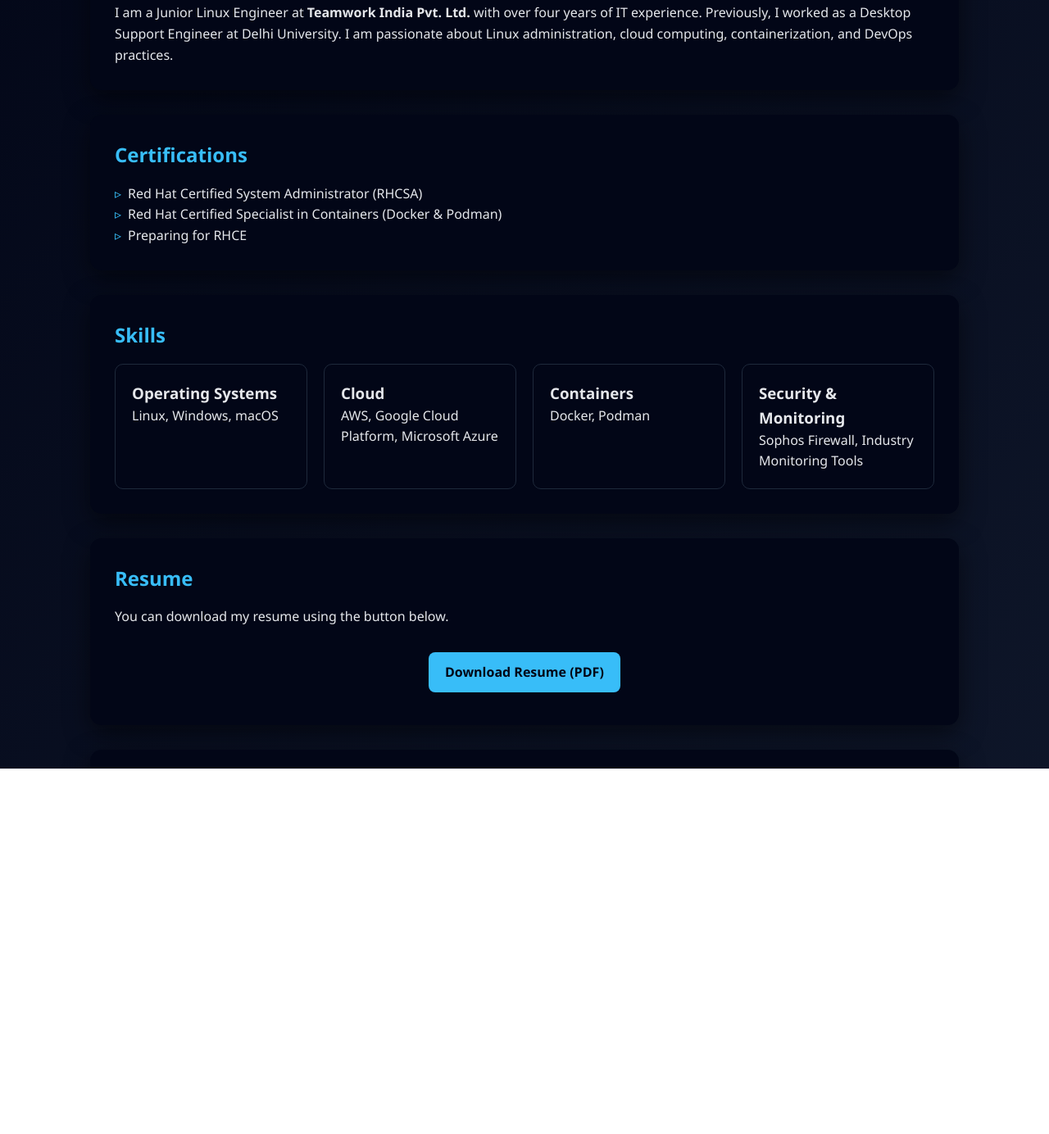
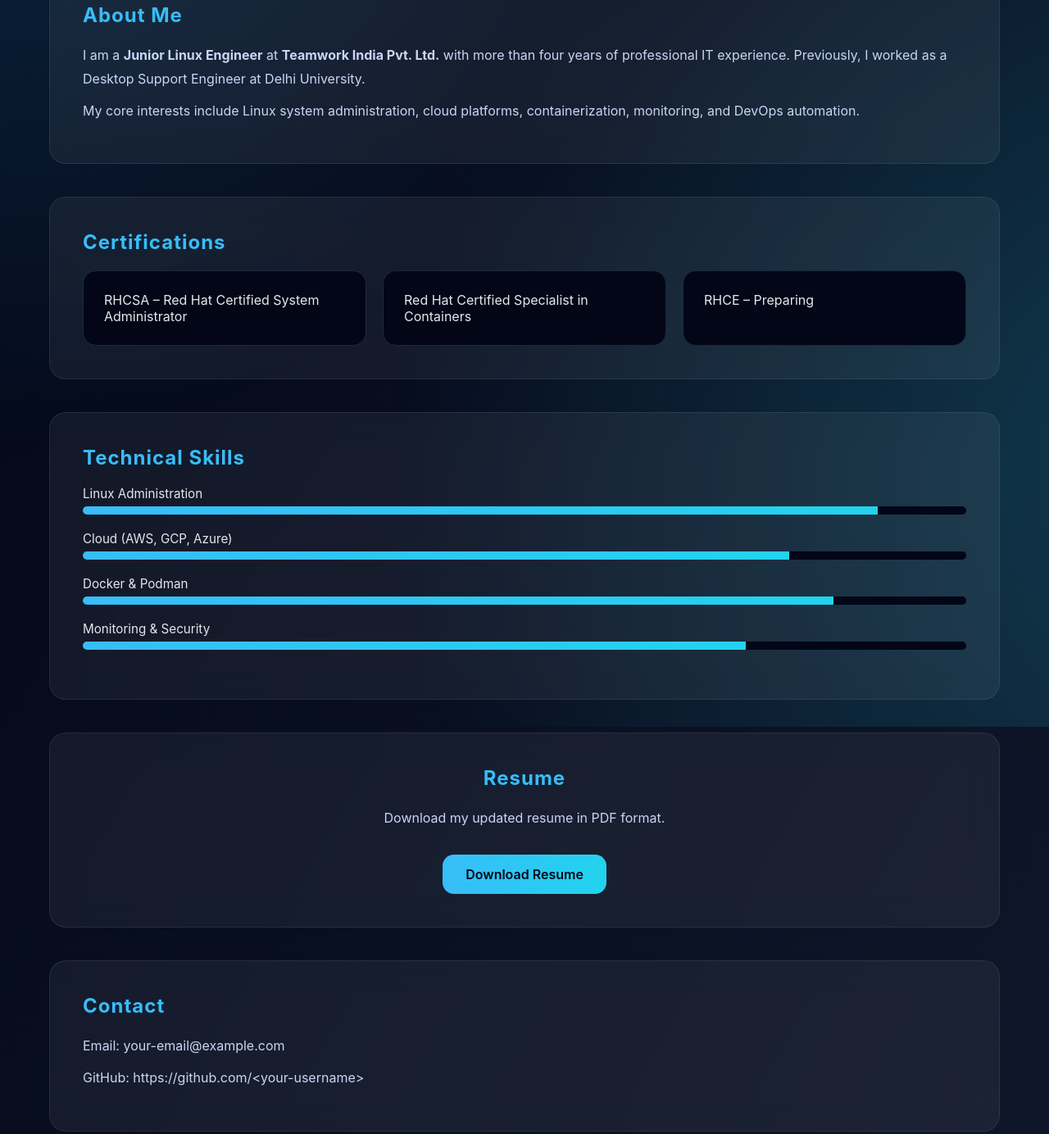
Before and after one commit to brahamdev1995/Braham-Dev.GitHub.io, a plain HTML site: page index.html in a window 1280 px wide. Shown: the part 333-1717 px from the top of the page at 82% size. Before the commit the page ends 1516 px from the top, so only its background shows below. Drawn offline with Linux system fonts and the light colour scheme.

Commit message:
Initial animated portfolio website

```diff
--- a/index.html
+++ b/index.html
@@ -2,188 +2,90 @@
 <html lang="en">
 <head>
   <meta charset="UTF-8">
-  <title>Braham Dev | Junior Linux & DevOps Engineer</title>
+  <title>Braham Dev | Linux & DevOps Engineer</title>
   <meta name="viewport" content="width=device-width, initial-scale=1.0">
-
-  <style>
-    :root {
-      --bg: #0f172a;
-      --card: #020617;
-      --text: #e5e7eb;
-      --accent: #38bdf8;
-      --muted: #94a3b8;
-    }
-
-    * {
-      margin: 0;
-      padding: 0;
-      box-sizing: border-box;
-      font-family: "Segoe UI", system-ui, sans-serif;
-    }
-
-    body {
-      background: linear-gradient(135deg, #020617, #0f172a);
-      color: var(--text);
-      line-height: 1.6;
-    }
-
-    .container {
-      max-width: 1100px;
-      margin: auto;
-      padding: 40px 20px;
-    }
-
-    header {
-      text-align: center;
-      margin-bottom: 60px;
-    }
-
-    header h1 {
-      font-size: 3rem;
-      color: var(--accent);
-    }
-
-    header p {
-      color: var(--muted);
-      margin-top: 10px;
-      font-size: 1.1rem;
-    }
-
-    section {
-      background: var(--card);
-      padding: 30px;
-      margin-bottom: 30px;
-      border-radius: 14px;
-      box-shadow: 0 10px 30px rgba(0,0,0,0.5);
-    }
-
-    h2 {
-      color: var(--accent);
-      margin-bottom: 15px;
-    }
-
-    ul {
-      list-style: none;
-    }
-
-    ul li::before {
-      content: "▹";
-      color: var(--accent);
-      margin-right: 8px;
-    }
-
-    .skills-grid {
-      display: grid;
-      grid-template-columns: repeat(auto-fit, minmax(220px, 1fr));
-      gap: 20px;
-    }
-
-    .skill-box {
-      background: #020617;
-      padding: 20px;
-      border-radius: 10px;
-      border: 1px solid #1e293b;
-    }
-
-    .buttons {
-      margin-top: 20px;
-      text-align: center;
-    }
-
-    .btn {
-      display: inline-block;
-      padding: 12px 20px;
-      margin: 10px;
-      border-radius: 8px;
-      background: var(--accent);
-      color: #020617;
-      text-decoration: none;
-      font-weight: bold;
-      transition: transform 0.2s, box-shadow 0.2s;
-    }
-
-    .btn:hover {
-      transform: translateY(-3px);
-      box-shadow: 0 8px 20px rgba(56,189,248,0.5);
-    }
-
-    footer {
-      text-align: center;
-      color: var(--muted);
-      margin-top: 40px;
-      font-size: 0.9rem;
-    }
-  </style>
+  <link rel="stylesheet" href="style.css">
 </head>
 
 <body>
+
 <div class="container">
 
-    <header>
+  <!-- HERO -->
+  <header class="hero">
     <h1>Braham Dev</h1>
-      <p>Junior Linux Engineer | Aspiring DevOps Engineer</p>
-      <p>RHCSA Certified • Preparing for RHCE</p>
+    <p class="subtitle">Junior Linux Engineer • Aspiring DevOps Engineer</p>
+    <p class="meta">RHCSA Certified | Containers Specialist | RHCE (In Progress)</p>
   </header>
 
-    <section>
+  <!-- ABOUT -->
+  <section class="card">
     <h2>About Me</h2>
     <p>
-        I am a Junior Linux Engineer at <strong>Teamwork India Pvt. Ltd.</strong> with over
-        four years of IT experience. Previously, I worked as a Desktop Support Engineer
-        at Delhi University. I am passionate about Linux administration, cloud computing,
-        containerization, and DevOps practices.
+      I am a <strong>Junior Linux Engineer</strong> at <strong>Teamwork India Pvt. Ltd.</strong>
+      with more than four years of professional IT experience.
+      Previously, I worked as a Desktop Support Engineer at Delhi University.
+    </p>
+    <p>
+      My core interests include Linux system administration, cloud platforms,
+      containerization, monitoring, and DevOps automation.
     </p>
   </section>
 
-    <section>
+  <!-- CERTIFICATIONS -->
+  <section class="card">
     <h2>Certifications</h2>
-      <ul>
-        <li>Red Hat Certified System Administrator (RHCSA)</li>
-        <li>Red Hat Certified Specialist in Containers (Docker & Podman)</li>
-        <li>Preparing for RHCE</li>
-      </ul>
-    </section>
-
-    <section>
-      <h2>Skills</h2>
-      <div class="skills-grid">
-        <div class="skill-box">
-          <h3>Operating Systems</h3>
-          <p>Linux, Windows, macOS</p>
-        </div>
-        <div class="skill-box">
-          <h3>Cloud</h3>
-          <p>AWS, Google Cloud Platform, Microsoft Azure</p>
-        </div>
-        <div class="skill-box">
-          <h3>Containers</h3>
-          <p>Docker, Podman</p>
-        </div>
-        <div class="skill-box">
-          <h3>Security & Monitoring</h3>
-          <p>Sophos Firewall, Industry Monitoring Tools</p>
-        </div>
+    <div class="grid">
+      <div class="box">RHCSA – Red Hat Certified System Administrator</div>
+      <div class="box">Red Hat Certified Specialist in Containers</div>
+      <div class="box">RHCE – Preparing</div>
     </div>
   </section>
 
-    <section>
-      <h2>Resume</h2>
-      <p>You can download my resume using the button below.</p>
-      <div class="buttons">
-        <a class="btn" href="resume.pdf" download>Download Resume (PDF)</a>
+  <!-- SKILLS -->
+  <section class="card">
+    <h2>Technical Skills</h2>
+
+    <div class="skill">
+      <span>Linux Administration</span>
+      <div class="progress"><div style="--level:90%"></div></div>
+    </div>
+
+    <div class="skill">
+      <span>Cloud (AWS, GCP, Azure)</span>
+      <div class="progress"><div style="--level:80%"></div></div>
+    </div>
+
+    <div class="skill">
+      <span>Docker & Podman</span>
+      <div class="progress"><div style="--level:85%"></div></div>
+    </div>
+
+    <div class="skill">
+      <span>Monitoring & Security</span>
+      <div class="progress"><div style="--level:75%"></div></div>
     </div>
   </section>
 
-    <section>
+  <!-- RESUME -->
+  <section class="card center">
+    <h2>Resume</h2>
+    <p>Download my updated resume in PDF format.</p>
+    <a class="btn" href="resume.pdf" download>Download Resume</a>
+  </section>
+
+  <!-- CONTACT -->
+  <section class="card">
     <h2>Contact</h2>
-      <p>📧 Email: your-email@example.com</p>
-      <p>💼 GitHub: https://github.com/<your-username></p>
+    <p>Email: your-email@example.com</p>
+    <p>GitHub: https://github.com/&lt;your-username&gt;</p>
   </section>
 
   <footer>
-      © 2026 Braham Dev • Built on Linux • Hosted on GitHub Pages
+    Built on Linux • Hosted on GitHub Pages • © 2026 Braham Dev
   </footer>
 
 </div>
+
 </body>
 </html>
--- /dev/null
+++ b/style.css
@@ -0,0 +1,189 @@
+:root {
+  --bg-dark: #020617;
+  --bg-light: #0f172a;
+  --glass: rgba(255,255,255,0.06);
+  --accent: #38bdf8;
+  --accent-soft: #22d3ee;
+  --text-main: #e5e7eb;
+  --text-muted: #94a3b8;
+}
+
+/* RESET */
+* {
+  margin: 0;
+  padding: 0;
+  box-sizing: border-box;
+  font-family: Inter, system-ui, sans-serif;
+}
+
+html {
+  scroll-behavior: smooth;
+}
+
+body {
+  background: linear-gradient(120deg, var(--bg-dark), var(--bg-light));
+  color: var(--text-main);
+  overflow-x: hidden;
+}
+
+/* BACKGROUND ANIMATION */
+body::before {
+  content: "";
+  position: fixed;
+  inset: -50%;
+  background:
+    radial-gradient(circle at 20% 20%, #38bdf833, transparent 40%),
+    radial-gradient(circle at 80% 80%, #22d3ee33, transparent 40%);
+  animation: float 20s linear infinite;
+  z-index: -1;
+}
+
+@keyframes float {
+  0% { transform: translate(0,0); }
+  50% { transform: translate(60px,40px); }
+  100% { transform: translate(0,0); }
+}
+
+/* LAYOUT */
+.container {
+  max-width: 1200px;
+  margin: auto;
+  padding: 80px 20px;
+}
+
+/* HERO */
+.hero {
+  text-align: center;
+  margin-bottom: 80px;
+  animation: fadeDown 1s ease forwards;
+}
+
+.hero h1 {
+  font-size: 3.6rem;
+  background: linear-gradient(90deg, var(--accent), var(--accent-soft));
+  -webkit-background-clip: text;
+  color: transparent;
+}
+
+.subtitle {
+  margin-top: 15px;
+  font-size: 1.2rem;
+  color: var(--text-muted);
+}
+
+.meta {
+  margin-top: 8px;
+  font-size: 0.95rem;
+  color: var(--text-muted);
+}
+
+@keyframes fadeDown {
+  from { opacity:0; transform: translateY(-30px); }
+  to { opacity:1; transform:none; }
+}
+
+/* CARDS */
+.card {
+  background: var(--glass);
+  backdrop-filter: blur(18px);
+  border-radius: 20px;
+  padding: 40px;
+  margin-bottom: 40px;
+  border: 1px solid rgba(255,255,255,0.08);
+  animation: fadeUp 1s ease forwards;
+}
+
+@keyframes fadeUp {
+  from { opacity:0; transform: translateY(40px); }
+  to { opacity:1; transform:none; }
+}
+
+.card h2 {
+  color: var(--accent);
+  margin-bottom: 20px;
+  letter-spacing: 1px;
+}
+
+.card p {
+  line-height: 1.8;
+  color: #cbd5f5;
+  margin-bottom: 10px;
+}
+
+/* GRID */
+.grid {
+  display: grid;
+  grid-template-columns: repeat(auto-fit, minmax(260px, 1fr));
+  gap: 20px;
+}
+
+.box {
+  background: #020617;
+  padding: 25px;
+  border-radius: 16px;
+  border: 1px solid #1e293b;
+  transition: transform .25s;
+}
+
+.box:hover {
+  transform: translateY(-6px);
+}
+
+/* SKILLS */
+.skill {
+  margin-bottom: 20px;
+}
+
+.skill span {
+  display: block;
+  margin-bottom: 6px;
+  font-size: 0.95rem;
+}
+
+.progress {
+  height: 10px;
+  background: #020617;
+  border-radius: 20px;
+  overflow: hidden;
+}
+
+.progress div {
+  height: 100%;
+  width: 0;
+  background: linear-gradient(90deg, var(--accent), var(--accent-soft));
+  animation: load 2s ease forwards;
+}
+
+@keyframes load {
+  to { width: var(--level); }
+}
+
+/* BUTTON */
+.center {
+  text-align: center;
+}
+
+.btn {
+  display: inline-block;
+  margin-top: 20px;
+  padding: 14px 28px;
+  border-radius: 14px;
+  font-weight: 600;
+  text-decoration: none;
+  color: #020617;
+  background: linear-gradient(90deg, var(--accent), var(--accent-soft));
+  transition: transform .2s, box-shadow .2s;
+}
+
+.btn:hover {
+  transform: translateY(-4px);
+  box-shadow: 0 12px 30px #38bdf866;
+}
+
+/* FOOTER */
+footer {
+  text-align: center;
+  margin-top: 80px;
+  color: var(--text-muted);
+  font-size: 0.9rem;
+}
```
Lines whose indentation alone changed are shown as unchanged.
